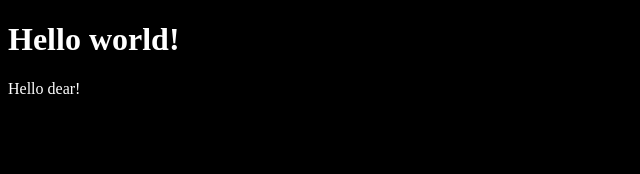
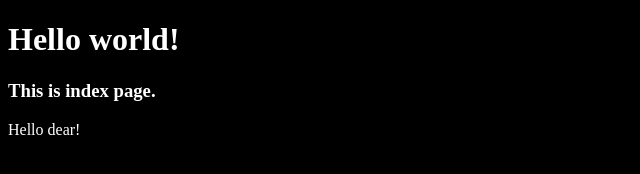
Before and after one commit to Yahya-Mdb/project, a plain HTML site: page index.html in a window 1280 px wide. Shown: the whole page, without its empty margins (0-640 px from the left). Drawn offline with Linux system fonts and the light colour scheme.

Commit message:
add h3 tag in index.html

```diff
--- a/index.html
+++ b/index.html
@@ -10,6 +10,8 @@
 
     <h1>Hello world!</h1>
 
+    <h3>This is index page.</h3>
+
     <p>Hello dear!</p>
 
 </body>
```
